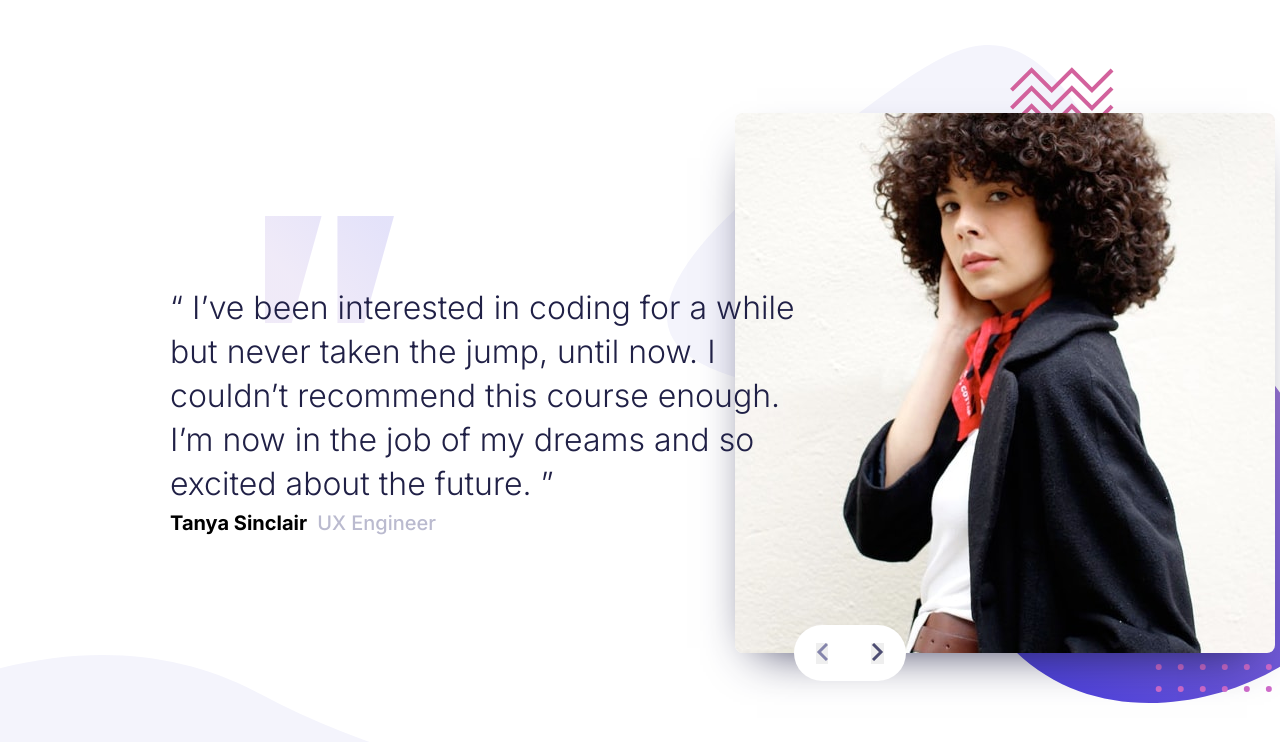
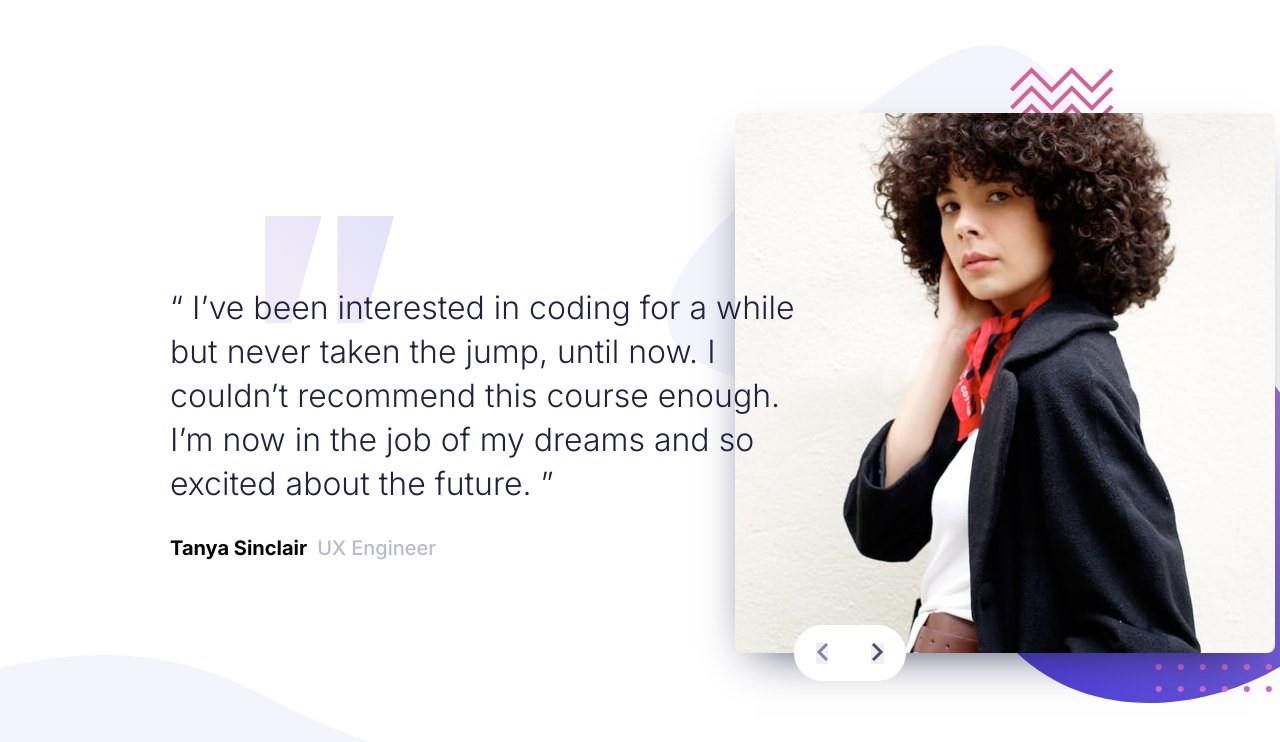
Before and after one commit to GustavoSDS/coding-bootcamp-testimonials-slider-master, a website: page index.html in a window 1280 px wide. Shown: the top 742 px of the page. Drawn offline with Linux system fonts and the light colour scheme.

Commit message:
changes margin top in class author

```diff
--- a/sass/_main.sass
+++ b/sass/_main.sass
@@ -91,7 +91,7 @@
 
         &__author
             flex-direction: row
-            margin-top: 5px
+            margin-top: 30px
         &__name
             margin-right: 10px
             font-size: 1.25rem
```
Also changed, not shown: css/styles.css.
